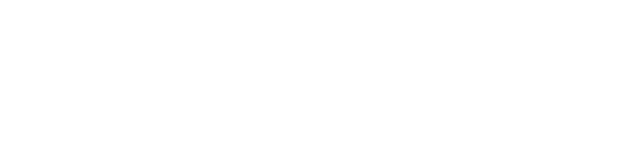
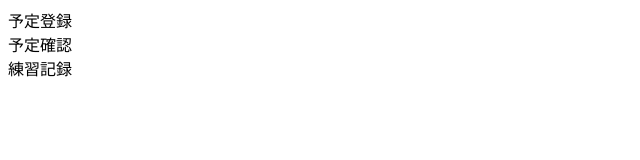
Before and after one commit to matutake1100/inst-PracticeMemo, a plain HTML site: page index.html in a window 1280 px wide. Shown: the whole page, without its empty margins (0-640 px from the left). Drawn offline with Linux system fonts and the light colour scheme.

Commit message:
Add tab-container

```diff
--- a/index.html
+++ b/index.html
@@ -7,6 +7,10 @@
     <link rel="stylesheet" href="style.css">
 </head>
 <body>
-
+    <div id = tab-container>
+        <div class="tab" id="tab1">予定登録</div>
+        <div class="tab" id="tab2">予定確認</div>
+        <div class="tab" id="tab3">練習記録</div>
+    </div>
 </body>
 </html>
```
